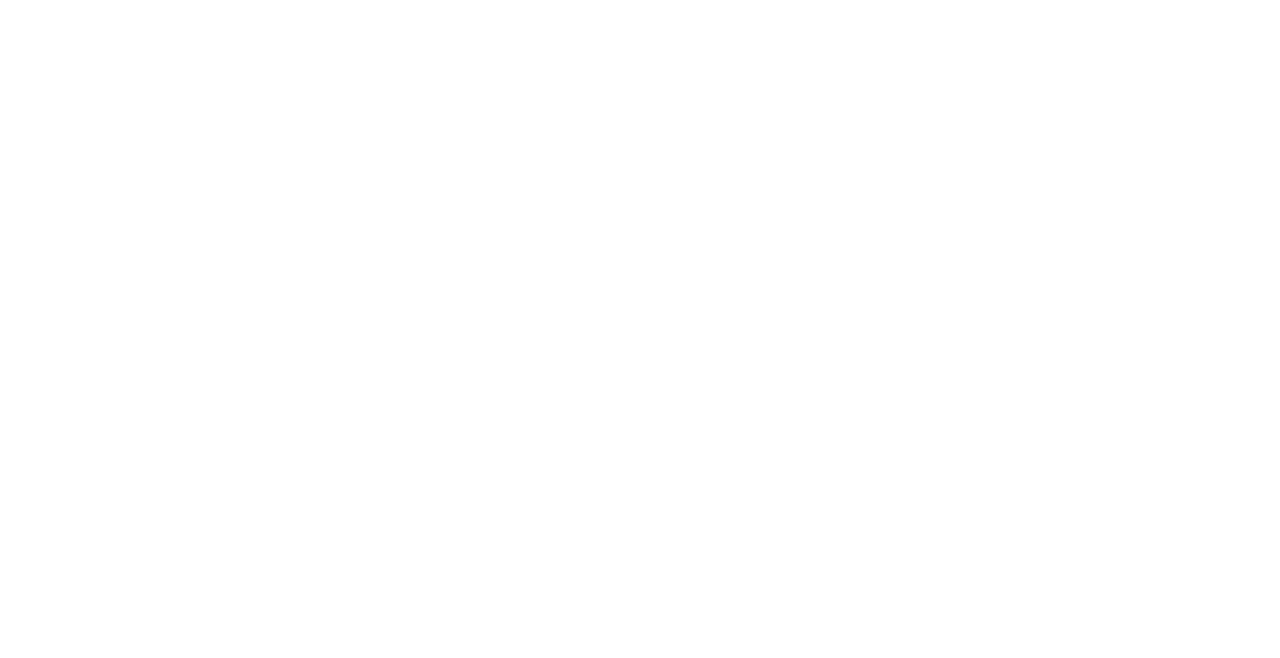
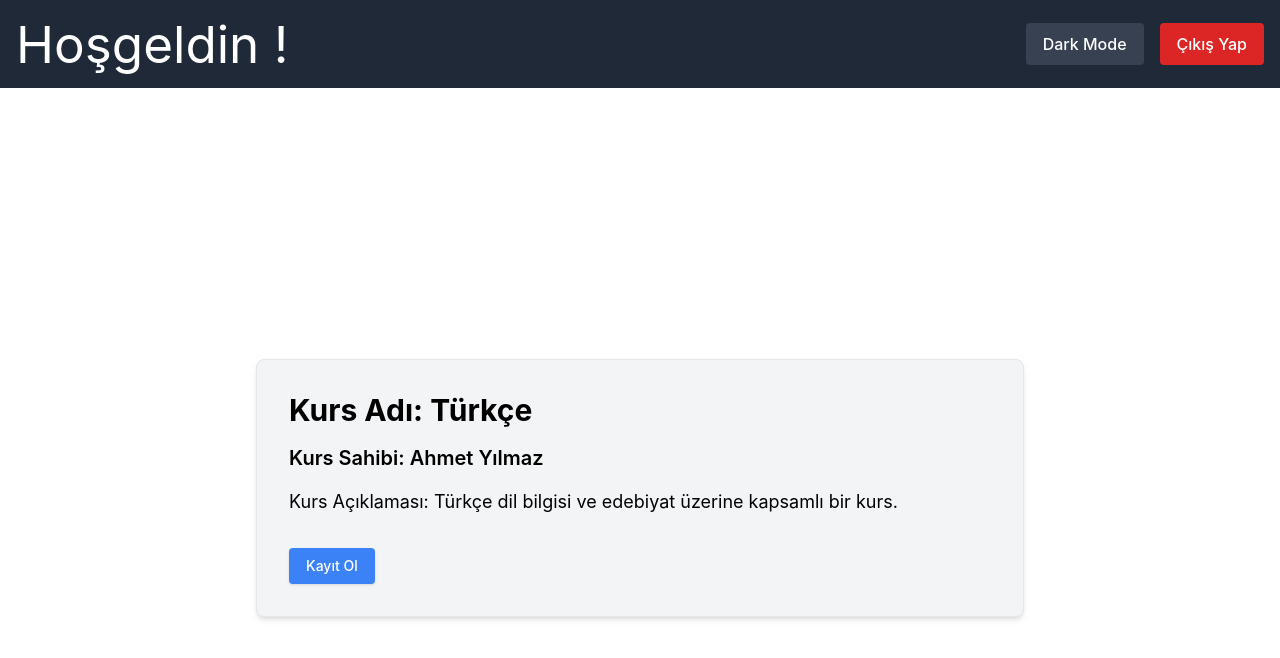
Before and after one commit to Poeron/OnlineEducationSystem-Frontend, a React (Vite) app: page /courses/1/register in a window 1280 px wide. Before the commit this address had no page. Shown: the top 658 px of the page. Built offline with nearby package versions, Linux system fonts and the light colour scheme.

Commit message:
Sertifikalar hariç öğrenci kısmı tamam

```diff
--- /dev/null
+++ b/src/pages/AllAssigments.tsx
@@ -0,0 +1,95 @@
+import React, { useState, useEffect } from "react";
+import { useNavigate } from "react-router-dom";
+import Navbar from "../components/Navbar";
+import { Button } from "@/components/ui/button";
+
+interface Assignment {
+  courseId: number;
+  courseName: string;
+  title: string;
+  dueDate: string;
+  submitted: boolean;
+}
+
+const AssignmentsPage: React.FC = () => {
+  const [assignments, setAssignments] = useState<Assignment[]>([]);
+  const navigate = useNavigate();
+
+  useEffect(() => {
+    // Mock veri kullanılıyor
+    const mockAssignments = [
+      {
+        courseId: 1,
+        courseName: "Veri Yapıları",
+        title: "Veri Yapıları Ödev - 1",
+        dueDate: "26 Mar",
+        submitted: false,
+      },
+      {
+        courseId: 2,
+        courseName: "Matematik II",
+        title: "YAZILIM - MATEMATİK II İKİNCİ ÖĞR. BÜTÜNLEME SINAVI",
+        dueDate: "21 Haz 2023",
+        submitted: false,
+      },
+      {
+        courseId: 2,
+        courseName: "Matematik II",
+        title: "MATEMATİK II (İKİNCİ ÖĞRETİM) FİNAL SINAVI",
+        dueDate: "7 Haz 2023",
+        submitted: true,
+      },
+    ];
+    setAssignments(mockAssignments);
+  }, []);
+
+  const handleAssignmentClick = (courseId: number) => {
+    navigate(`/courses/${courseId}/assignments`);
+  };
+
+  return (
+    <div>
+      <Navbar />
+      <div className="flex flex-col items-center justify-center min-h-screen p-8">
+        <h1 className="text-3xl font-bold mb-8">Ödevler</h1>
+        <div className="w-full max-w-4xl space-y-4">
+          {assignments.map((assignment) => (
+            <div
+              key={assignment.courseId}
+              className="w-full bg-gray-800 text-white p-4 rounded-lg shadow-md"
+            >
+              <div className="flex justify-between items-center">
+                <div>
+                  <h2 className="text-xl font-semibold">{assignment.title}</h2>
+                  <p className="text-sm text-gray-400">
+                    {assignment.courseName}
+                  </p>
+                </div>
+                <p className="text-sm">{assignment.dueDate}</p>
+              </div>
+              <div className="mt-2 flex justify-end">
+                <Button
+                  className="bg-blue-500 text-white p-2 rounded"
+                  onClick={() => handleAssignmentClick(assignment.courseId)}
+                >
+                  Ödev Detayları
+                </Button>
+                {assignment.submitted ? (
+                  <span className="ml-4 text-green-500 font-semibold">
+                    ✔ Teslim edildi
+                  </span>
+                ) : (
+                  <span className="ml-4 text-gray-500 font-semibold">
+                    ✖ Teslim edilmedi
+                  </span>
+                )}
+              </div>
+            </div>
+          ))}
+        </div>
+      </div>
+    </div>
+  );
+};
+
+export default AssignmentsPage;
--- /dev/null
+++ b/src/pages/AllCourses.tsx
@@ -0,0 +1,67 @@
+import React, { useState, useEffect } from "react";
+import { useNavigate } from "react-router-dom";
+import Navbar from "../components/Navbar";
+import { Button } from "@/components/ui/button";
+
+interface Course {
+  id: number;
+  name: string;
+}
+
+const AllCourses: React.FC = () => {
+  const [courses, setCourses] = useState<Course[]>([]);
+  const [userCourses, setUserCourses] = useState<number[]>([]);
+  const navigate = useNavigate();
+
+  useEffect(() => {
+    // Mock veri kullanılıyor
+    const mockAllCourses = [
+      { id: 1, name: "Türkçe" },
+      { id: 2, name: "Matematik" },
+      { id: 3, name: "İngilizce" },
+      { id: 4, name: "Fizik" },
+    ];
+    const mockUserCourses = [1, 3]; // Kullanıcının kayıtlı olduğu kursların ID'leri
+    setCourses(mockAllCourses);
+    setUserCourses(mockUserCourses);
+  }, []);
+
+  const handleRegisterClick = (courseId: number) => {
+    navigate(`/courses/${courseId}/register`);
+  };
+
+  return (
+    <div>
+      <Navbar />
+      <div className="flex flex-col items-center justify-center min-h-screen p-8">
+        <h1 className="text-3xl font-bold mb-8">Tüm Kurslar</h1>
+        <div className="grid grid-cols-2 gap-4">
+          {courses.map((course) => (
+            <div
+              key={course.id}
+              className="relative group text-black border p-12 rounded-lg bg-gray-100 hover:bg-gray-200 cursor-pointer"
+            >
+              <span className="text-2xl font-bold">{course.name}</span>
+              <div className="absolute inset-0 flex items-center justify-center opacity-0 group-hover:opacity-100 transition-opacity">
+                {userCourses.includes(course.id) ? (
+                  <span className="text-lg bg-green-500 text-white p-2 rounded">
+                    Zaten Kayıtlısınız
+                  </span>
+                ) : (
+                  <Button
+                    className="bg-blue-500 text-white p-4 rounded"
+                    onClick={() => handleRegisterClick(course.id)}
+                  >
+                    Hemen Kayıt Ol
+                  </Button>
+                )}
+              </div>
+            </div>
+          ))}
+        </div>
+      </div>
+    </div>
+  );
+};
+
+export default AllCourses;
--- /dev/null
+++ b/src/pages/CourseRegistration.tsx
@@ -0,0 +1,73 @@
+import React, { useState, useEffect } from "react";
+import { useParams, useNavigate } from "react-router-dom";
+import Navbar from "../components/Navbar";
+import { Button } from "@/components/ui/button";
+
+interface Course {
+  id: number;
+  name: string;
+  owner: string;
+  description: string;
+}
+
+const CourseRegistration: React.FC = () => {
+  const { courseId } = useParams<{ courseId: string }>();
+  const navigate = useNavigate();
+  const [course, setCourse] = useState<Course | null>(null);
+
+  useEffect(() => {
+    // Mock course data
+    const mockCourses = [
+      {
+        id: 1,
+        name: "Türkçe",
+        owner: "Ahmet Yılmaz",
+        description:
+          "Türkçe dil bilgisi ve edebiyat üzerine kapsamlı bir kurs.",
+      },
+      {
+        id: 2,
+        name: "Matematik",
+        owner: "Mehmet Demir",
+        description: "Temel matematik ve ileri düzey matematik konuları.",
+      },
+    ];
+
+    const foundCourse = mockCourses.find((c) => c.id.toString() === courseId);
+    setCourse(foundCourse || null);
+  }, [courseId]);
+
+  const handleRegister = () => {
+    // Kayıt olma işlemi gerçekleştirildikten sonra yönlendirme
+    navigate(`/courses/${courseId}`);
+  };
+
+  return (
+    <div>
+      <Navbar />
+      <div className="flex flex-col text-black items-center justify-center min-h-screen p-8">
+        {course ? (
+          <div className="w-full max-w-3xl border p-8 rounded-lg shadow-md bg-gray-100">
+            <h1 className="text-3xl font-bold mb-4">Kurs Adı: {course.name}</h1>
+            <h2 className="text-xl font-semibold mb-4">
+              Kurs Sahibi: {course.owner}
+            </h2>
+            <p className="text-lg mb-8">
+              Kurs Açıklaması: {course.description}
+            </p>
+            <Button
+              className="bg-blue-500 text-white p-4 rounded"
+              onClick={handleRegister}
+            >
+              Kayıt Ol
+            </Button>
+          </div>
+        ) : (
+          <p>Kurs bilgisi yükleniyor...</p>
+        )}
+      </div>
+    </div>
+  );
+};
+
+export default CourseRegistration;
--- a/src/routes/AppRouter.tsx
+++ b/src/routes/AppRouter.tsx
@@ -10,6 +10,9 @@
 import AssignmentPage from "@/pages/Assignment";
 import Forum from "@/pages/Forum";
 import Quiz from "@/pages/Quiz";
+import AllCourses from "@/pages/AllCourses";
+import CourseRegistration from "@/pages/CourseRegistration";
+import AllAssignments from "@/pages/AllAssigments";
 
 const AppRouter: React.FC = () => {
   return (
@@ -19,6 +22,7 @@
         <Route path="/signup" element={<Signup />} />
         <Route path="/home" element={<Home />} />
         <Route path="/mycourses" element={<MyCourses />} />
+        <Route path="/assignments" element={<AllAssignments />}></Route>
         <Route path="/courses/:courseId" element={<CourseDetails />} />
         <Route path="/courses/:courseId/materials" element={<Materials />} />
         <Route
@@ -27,6 +31,11 @@
         />
         <Route path="/courses/:courseId/quiz" element={<Quiz />} />
         <Route path="/courses/:courseId/forum" element={<Forum />} />
+        <Route path="/allcourses" element={<AllCourses />} />
+        <Route
+          path="/courses/:courseId/register"
+          element={<CourseRegistration />}
+        />
       </Routes>
     </Router>
   );
```
